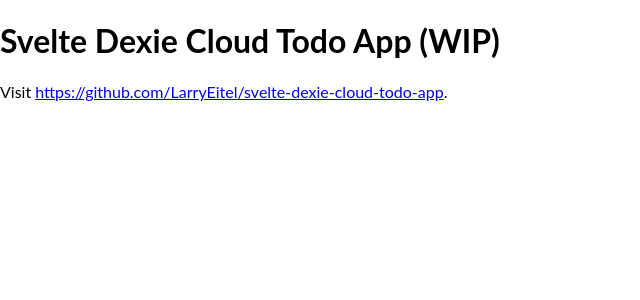
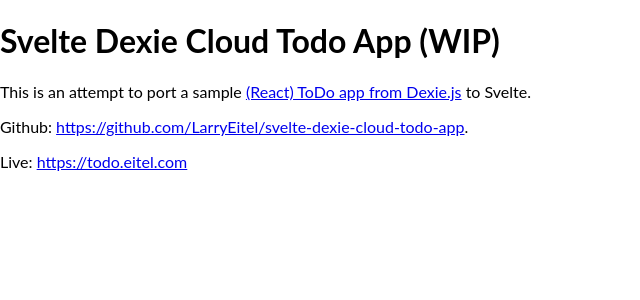
Before and after one commit to LarryEitel/svelte-dexie-cloud-todo-app, a SvelteKit app: page / in a window 1280 px wide. Shown: the top 300 px of the page, without its empty margins (0-640 px from the left). Built offline with nearby package versions, Linux system fonts and the light colour scheme.

Commit message:
Tweak frontpage and README.md

```diff
--- a/src/routes/+page.svelte
+++ b/src/routes/+page.svelte
@@ -3,8 +3,17 @@
 </script>
 
 <h1>Svelte Dexie Cloud Todo App (WIP)</h1>
-<p>Visit <a href="https://github.com/LarryEitel/svelte-dexie-cloud-todo-app">
+
+<p>This is an attempt to port a sample
+<a href="https://github.com/dexie/Dexie.js/tree/master/samples/dexie-cloud-todo-app">(React) ToDo app
+from Dexie.js</a> to Svelte.</p>
+
+<p>Github: <a href="https://github.com/LarryEitel/svelte-dexie-cloud-todo-app">
 	https://github.com/LarryEitel/svelte-dexie-cloud-todo-app</a>.</p>
+
+<p>
+	Live: <a href="https://todo.eitel.com">https://todo.eitel.com</a>
+</p>
 
 <div>
 	<!--<TodoLists />-->
```
Also changed, not shown: 1 other file (tests, documents, lock files or other folders).
